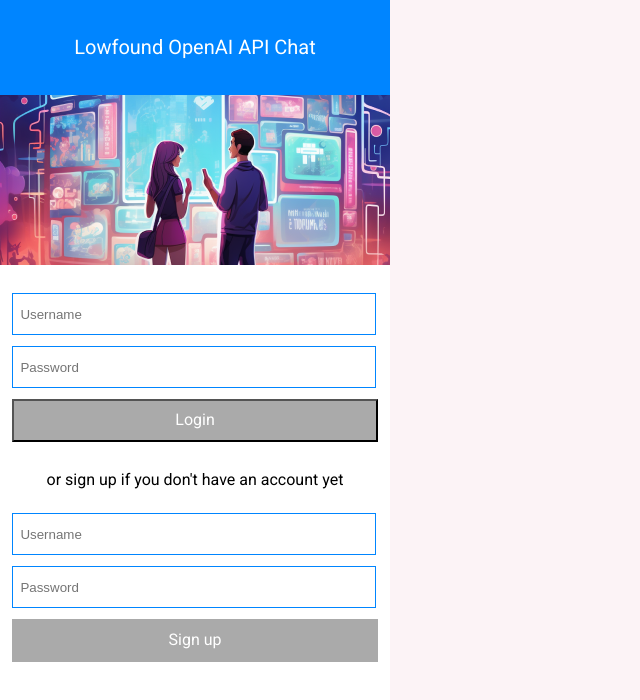
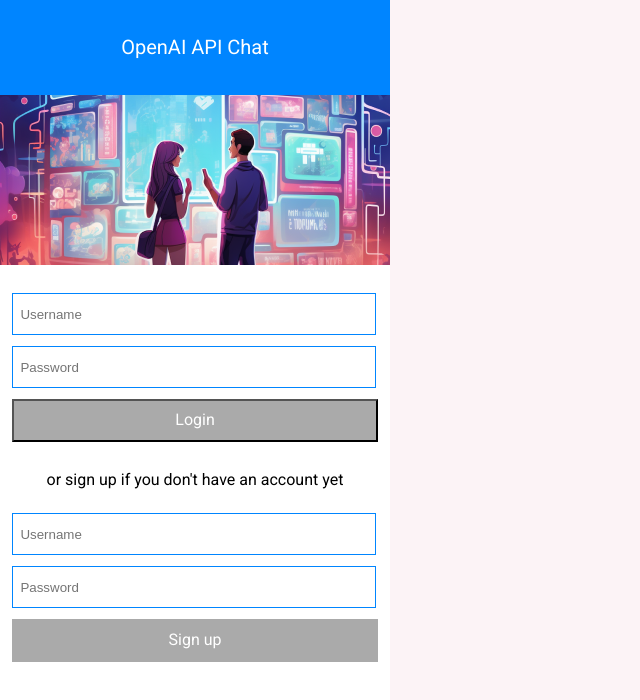
Before and after one commit to AlexanderJaVas/openaiapi, a React (Create React App) app: page / in a window 1280 px wide. Shown: the top 700 px of the page, without its empty margins (0-640 px from the left). Built offline with nearby package versions, Linux system fonts and the light colour scheme.

Commit message:
Update Home.js

```diff
--- a/src/Home.js
+++ b/src/Home.js
@@ -10,7 +10,7 @@ const Home = () => {
   return (
     <>
       <header className={classes.header}>
-        <div className={classes.title}>Lowfound OpenAI API Chat</div>
+        <div className={classes.title}>OpenAI API Chat</div>
       </header>
       <img src="/pic.png" alt="logo" />
       <div>
```
